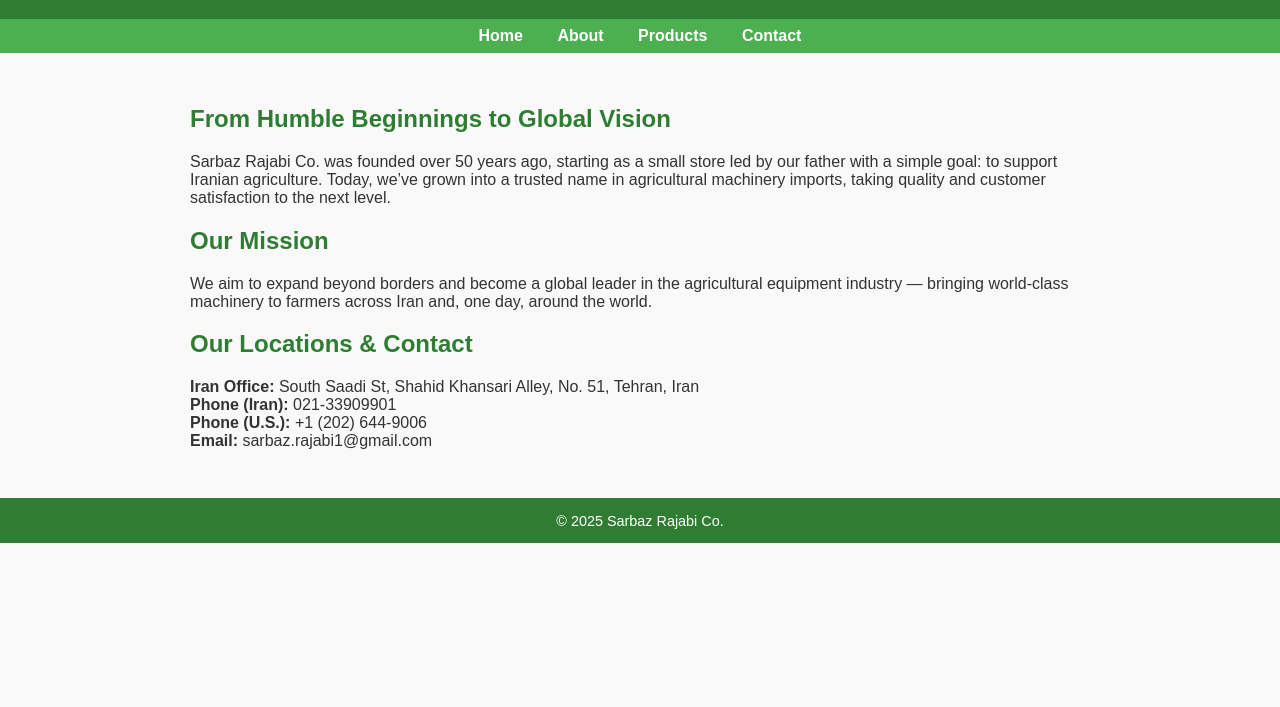
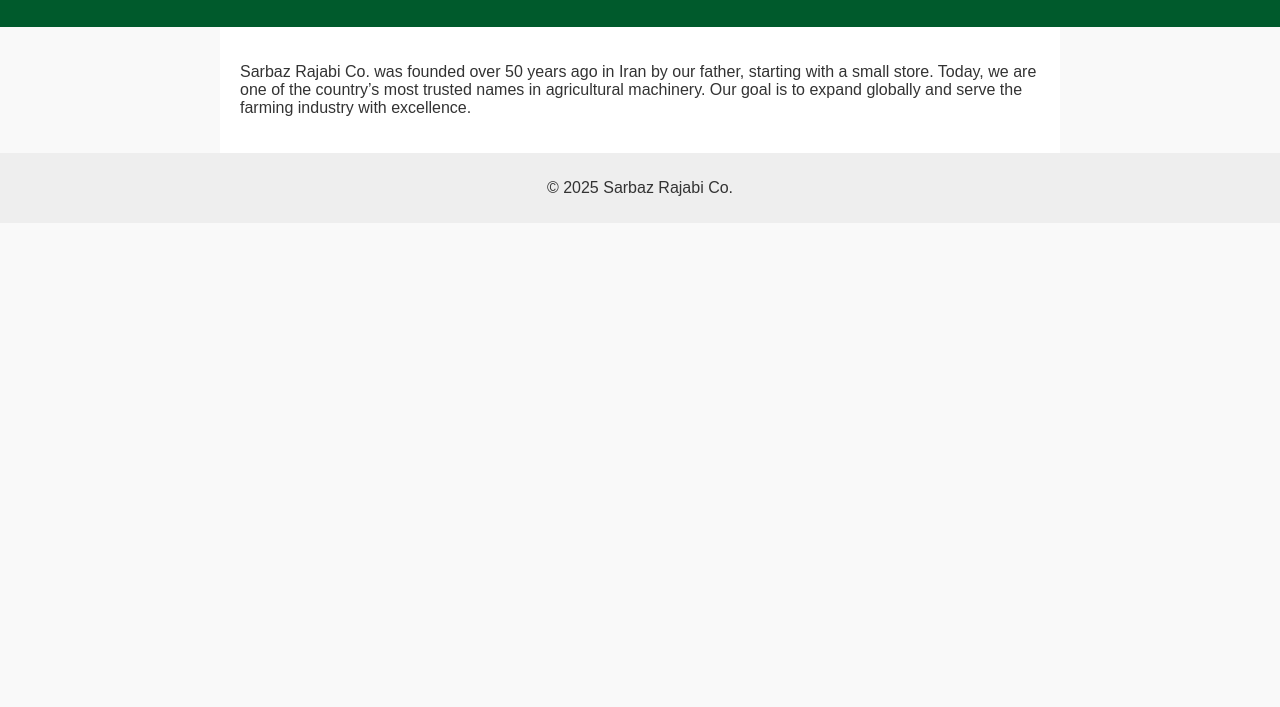
Before and after one commit to sarbazrajabi/sarbaz-rajabi, a plain HTML site: page about.html in a window 1280 px wide. Shown: the part 93-800 px from the top of the page. Drawn offline with Linux system fonts and the light colour scheme.

Commit message:
Add files via upload

```diff
--- a/about.html
+++ b/about.html
@@ -1,39 +1 @@
-
-<!DOCTYPE html>
-<html lang="en">
-<head>
-  <meta charset="UTF-8">
-  <title>sarbaz.rajabi.com – Sarbaz Rajabi Co. | About Us - Sarbaz Rajabi Co.</title>
-  <link rel="stylesheet" href="style.css">
-</head>
-<body>
-<header>
-  <h1>About Us</h1>
-</header>
-
-<nav>
-  <a href="index.html">Home</a>
-  <a href="about.html">About</a>
-  <a href="products.html">Products</a>
-  <a href="contact.html">Contact</a>
-</nav>
-
-<main>
-  <h2>From Humble Beginnings to Global Vision</h2>
-  <p>Sarbaz Rajabi Co. was founded over 50 years ago, starting as a small store led by our father with a simple goal: to support Iranian agriculture.
-  Today, we’ve grown into a trusted name in agricultural machinery imports, taking quality and customer satisfaction to the next level.</p>
-
-  <h2>Our Mission</h2>
-  <p>We aim to expand beyond borders and become a global leader in the agricultural equipment industry — bringing world-class machinery to farmers across Iran and, one day, around the world.</p>
-
-  <h2>Our Locations & Contact</h2>
-  <p><strong>Iran Office:</strong> South Saadi St, Shahid Khansari Alley, No. 51, Tehran, Iran<br>
-  <strong>Phone (Iran):</strong> 021-33909901<br>
-  <strong>Phone (U.S.):</strong> +1 (202) 644-9006<br>
-  <strong>Email:</strong> sarbaz.rajabi1@gmail.com</p>
-</main>
-<footer>
-  &copy; 2025 Sarbaz Rajabi Co.
-</footer>
-</body>
-</html>
+<html><head><title>sarbaz.rajabi.com – Sarbaz Rajabi Co. | About</title><link rel='stylesheet' href='style.css'></head><body><header><h1>About Us</h1></header><main><p>Sarbaz Rajabi Co. was founded over 50 years ago in Iran by our father, starting with a small store. Today, we are one of the country’s most trusted names in agricultural machinery. Our goal is to expand globally and serve the farming industry with excellence.</p></main><footer><p>© 2025 Sarbaz Rajabi Co.</p></footer></body></html>
--- a/style.css
+++ b/style.css
@@ -1,39 +1,7 @@
 
-body {
-    font-family: Arial, sans-serif;
-    margin: 0;
-    padding: 0;
-    background-color: #f9f9f9;
-    color: #333;
-}
-header, footer {
-    background-color: #2e7d32;
-    color: white;
-    padding: 1em;
-    text-align: center;
-}
-nav {
-    background-color: #4caf50;
-    padding: 0.5em;
-    text-align: center;
-}
-nav a {
-    color: white;
-    margin: 0 15px;
-    text-decoration: none;
-    font-weight: bold;
-}
-main {
-    padding: 2em;
-    max-width: 900px;
-    margin: auto;
-}
-h1, h2 {
-    color: #2e7d32;
-}
-ul {
-    line-height: 1.8;
-}
-footer {
-    font-size: 0.9em;
-}
+body { font-family: Arial, sans-serif; margin: 0; padding: 0; background: #f9f9f9; color: #333; }
+header { background: #005a2c; color: white; padding: 20px; text-align: center; }
+nav a { margin: 0 15px; color: white; text-decoration: none; }
+main { padding: 20px; max-width: 800px; margin: auto; background: white; }
+footer { background: #eee; text-align: center; padding: 10px; }
+ul { line-height: 1.8; }
```
Also changed, not shown: contact.html (+1 -34 lines), index.html (+19 -10 lines), products.html (+1 -36 lines).
